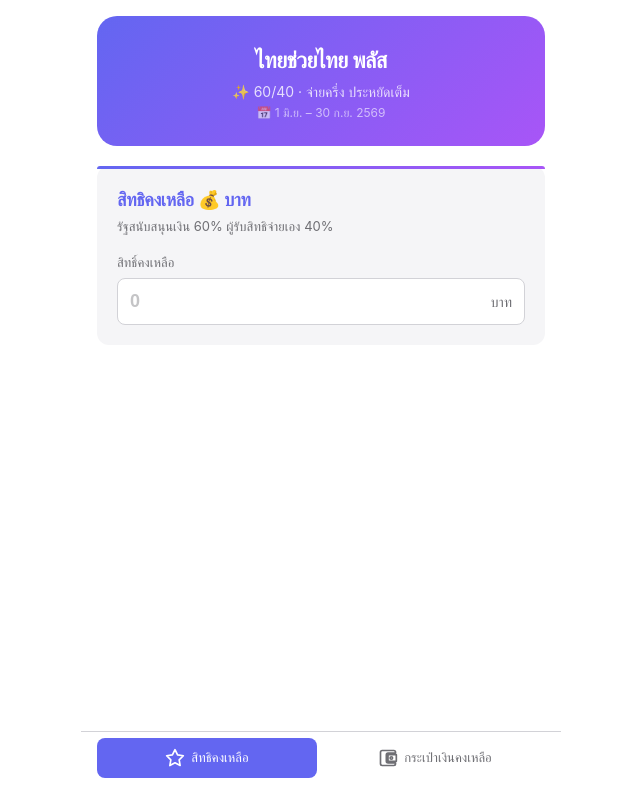
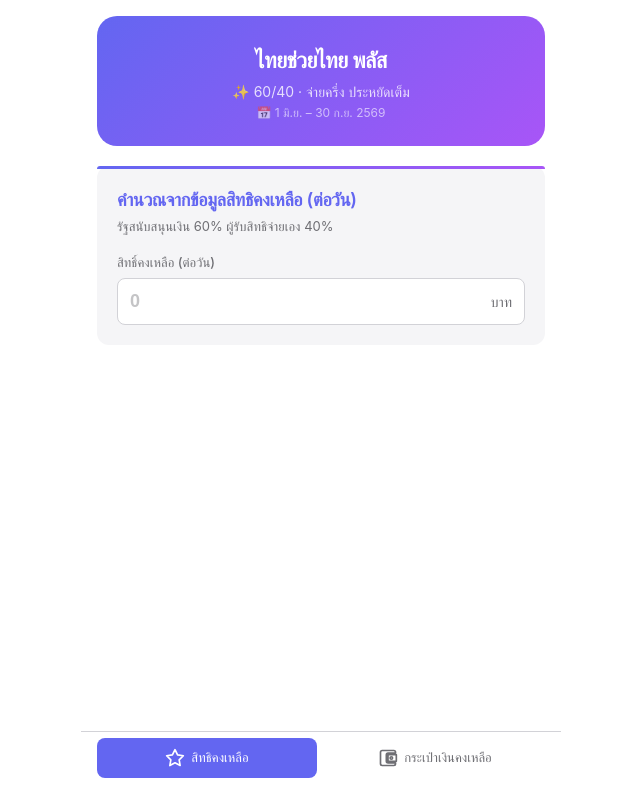
Before and after one commit to jeud-dev/6040-reactjs, a React (Vite) app: page / in a window 1280 px wide. Shown: the whole page, without its empty margins (319-959 px from the left). Built offline with nearby package versions, Linux system fonts and the light colour scheme; a web font is replaced by a local one.

Commit message:
update project 69-06-12

```diff
--- a/src/components/RemainingCredit.jsx
+++ b/src/components/RemainingCredit.jsx
@@ -23,11 +23,11 @@ function RemainingCredit() {
 
   return (
     <section className="calc-section credit-mode">
-      <h2 className="calc-title">สิทธิคงเหลือ 💰 บาท</h2>
+      <h2 className="calc-title">คำนวณจากข้อมูลสิทธิคงเหลือ (ต่อวัน)</h2>
       <p className="calc-desc">รัฐสนับสนุนเงิน 60% ผู้รับสิทธิจ่ายเอง 40%</p>
 
       <div className="input-group">
-        <label className="input-label">สิทธิ์คงเหลือ</label>
+        <label className="input-label">สิทธิ์คงเหลือ (ต่อวัน)</label>
         <div className={`input-wrapper ${shake ? 'shake' : ''}`}>
           <input
             className="input-field"
--- a/src/components/WalletBalance.jsx
+++ b/src/components/WalletBalance.jsx
@@ -20,11 +20,11 @@ function WalletBalance() {
 
   return (
     <section className="calc-section wallet-mode">
-      <h2 className="calc-title">กระเป๋าเงินคงเหลือ 👛 บาท</h2>
+      <h2 className="calc-title">คำนวณจากข้อมูลกระเป๋าเงินคงเหลือ (ต่อวัน)</h2>
       <p className="calc-desc">รัฐสนับสนุนเงิน 60% ผู้รับสิทธิจ่ายเอง 40%</p>
 
       <div className="input-group">
-        <label className="input-label">กระเป๋าเงินคงเหลือ</label>
+        <label className="input-label">กระเป๋าเงินคงเหลือ (ต่อวัน)</label>
         <div className={`input-wrapper ${shake ? 'shake' : ''}`}>
           <input
             className="input-field"
```
